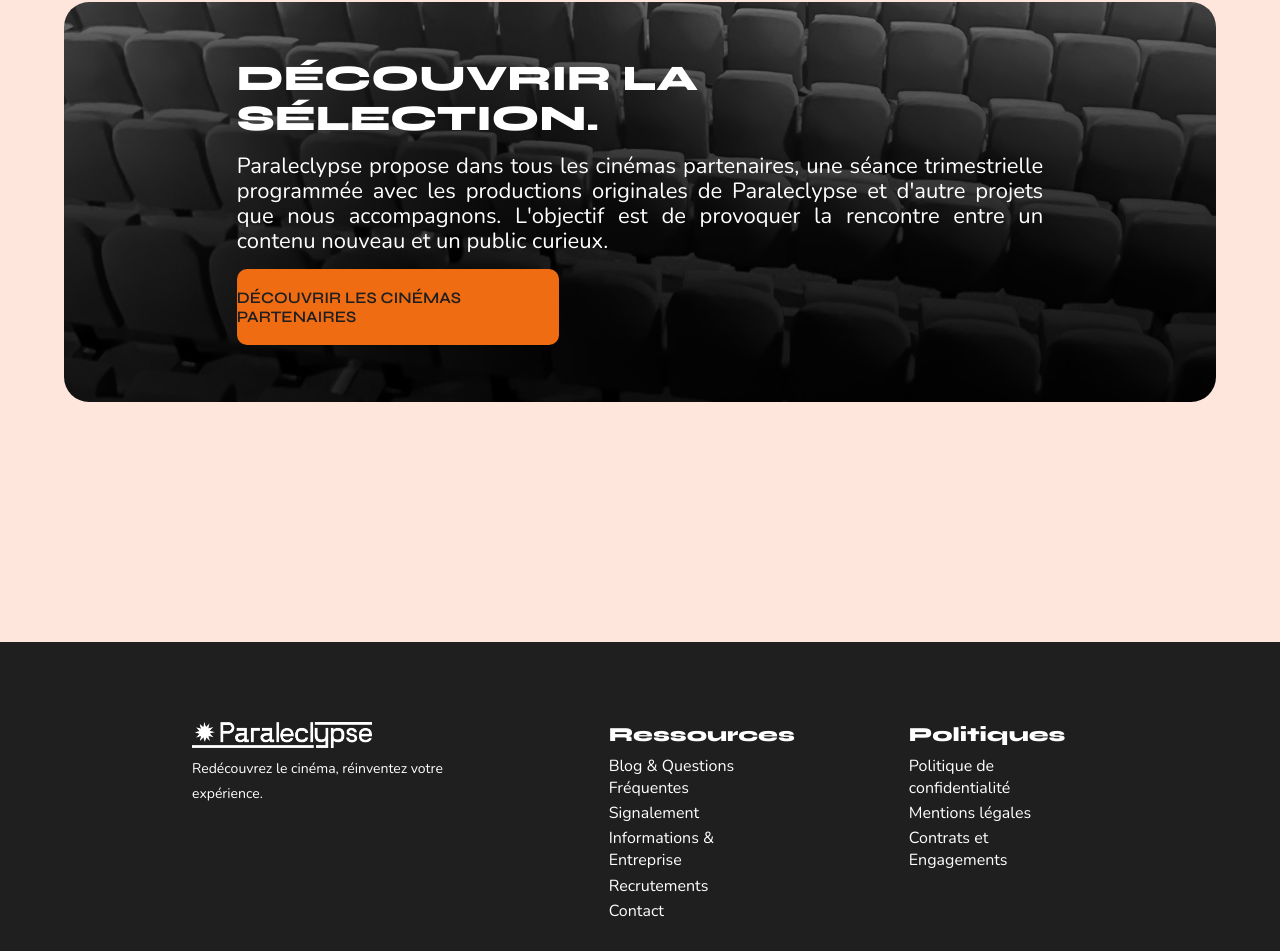
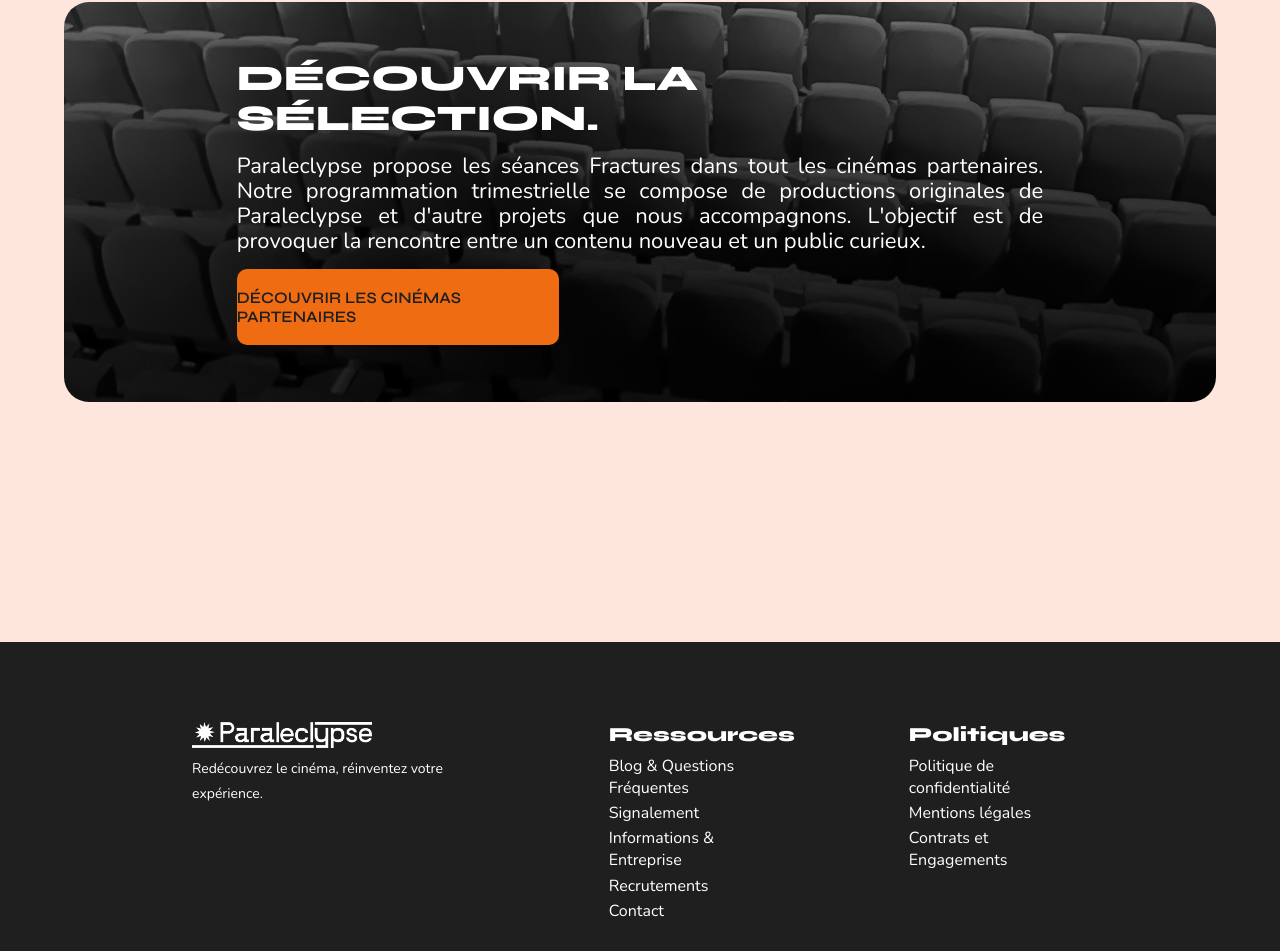
Before and after one commit to tom-mp4/paraleclypse, a Vue app: page / in a window 1280 px wide. Shown: the part 4536-5487 px from the top of the page. Built offline with nearby package versions, Linux system fonts and the light colour scheme.

Commit message:
Modified text information into CinemaMap.vue Corrected errors in PrivacyContent.vue Edited CompanyHistory.vue

```diff
--- a/src/components/About/CompanyHistory.vue
+++ b/src/components/About/CompanyHistory.vue
@@ -15,7 +15,7 @@
       création de fiction et particulièrement de court-métrage.
     </p>
     <p>
-      Aujourd'hui, Paraleclypse, à travers les short séances propose de distribuer le
+      Aujourd'hui, Paraleclypse, à travers les séances Fractures, propose de distribuer le
       court-métrage dans les cinémas. L'objectif est de connecter un publique curieux de
       découvrir un cinéma nouveau, jeune et audacieux, sous une toute nouvelle forme.
     </p>
--- a/src/components/Home/CinemaMap.vue
+++ b/src/components/Home/CinemaMap.vue
@@ -8,10 +8,10 @@
         Découvrir la sélection.
       </h2>
       <p>
-        Paraleclypse propose dans tous les cinémas partenaires, une séance trimestrielle
-        programmée avec les productions originales de Paraleclypse et d'autre projets
-        que nous accompagnons. L'objectif est de provoquer la rencontre entre un contenu
-        nouveau et un public curieux.
+        Paraleclypse propose les séances Fractures dans tout les cinémas partenaires.
+        Notre programmation trimestrielle se compose de productions originales de Paraleclypse et
+        d'autre projets que nous accompagnons. L'objectif est de provoquer la rencontre entre un
+        contenu nouveau et un public curieux.
       </p>
       <a id="cinemaMapButton"
          target="_blank"
--- a/src/components/Legals/PrivacyContent.vue
+++ b/src/components/Legals/PrivacyContent.vue
@@ -13,7 +13,7 @@
     </div>
     <p>
       Le site web paraleclypse.com est détenu par <router-link to="/legal">Paraleclypse SAS
-      </router-link>, qui est voué à récolter de vos données personnelles.
+      </router-link>, qui permet de récolter certaines de vos données personnelles.
       Nous avons adopté cette politique de confidentialité, qui détermine la manière dont nous
       traitons les informations collectées par paraleclypse.com, qui fournit également les raisons
       pour lesquelles nous devons collecter certaines données personnelles vous concernant.<br><br>
@@ -29,7 +29,7 @@
         Lorsque vous visitez paraleclypse.com, nous recueillons automatiquement certaines
         informations sur votre appareil, notamment des informations sur votre navigateur web,
         votre adresse IP, votre fuseau horaire et certains des cookies installés sur votre
-        appareil. Nous recoltons collecter les données personnelles que vous nous fournissez
+        appareil. Nous recoltons les données personnelles que vous nous fournissez
         à travers les formulaire du site web (y compris, mais sans s'y limiter, le nom, le prénom,
         l'adresse, etc.).
       </p>
```
